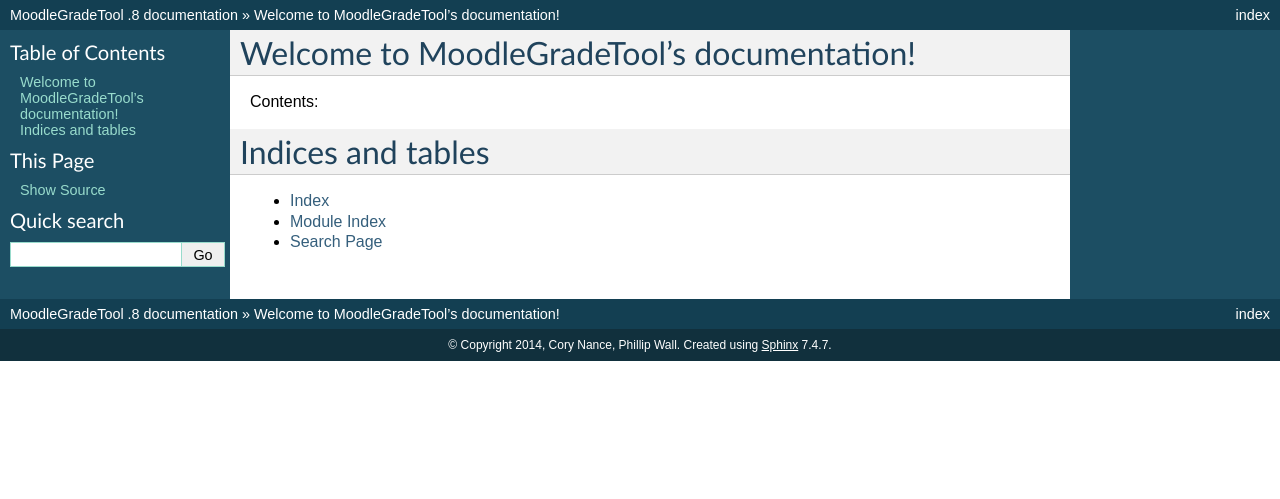
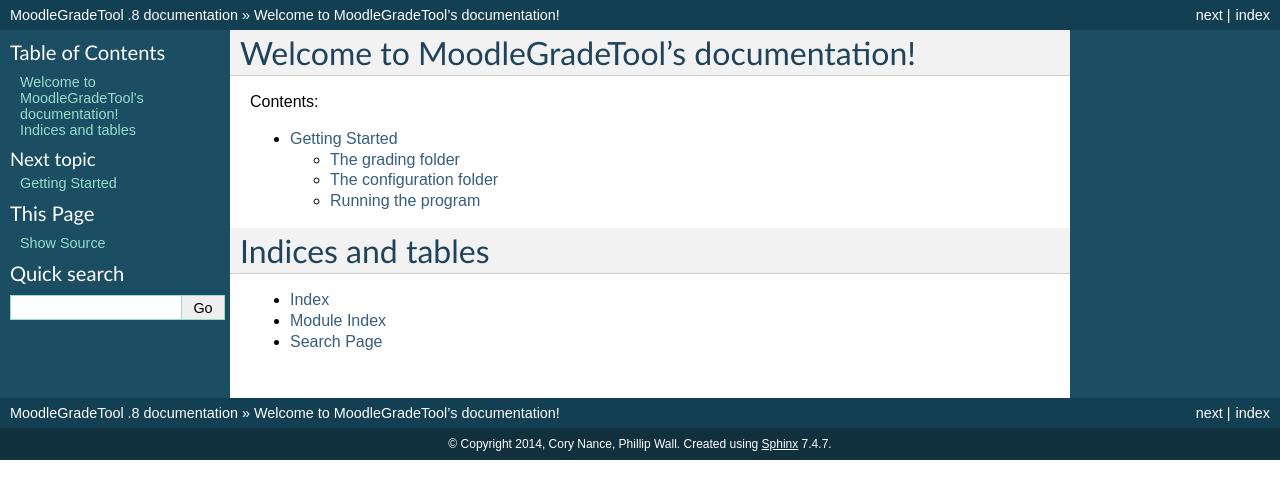
Before and after one commit to canance/MoodleGradeTool, a Sphinx documentation site: the page built from docs/source/index.rst, in a window 1280 px wide. Shown: the top 499 px of the page. Built offline with Sphinx 7.4.7, drawn with Linux system fonts in a browser that asks for light colours; some of the changed lines change nothing that is shown.

Commit message:
Added getting started page

```diff
--- /dev/null
+++ b/docs/source/gettingstarted.rst
@@ -0,0 +1,85 @@
+===============
+Getting Started
+===============
+
+The grading folder
+++++++++++++++++++
+
+The grading folder is either a folder or zip file that contains the Java projects downloaded from Moodle. The projects can either be
+single Java files or zip folders. The MoodleGradeTool will separate these in to individual student folders
+automatically.
+
+If a zip file is given, it is extracted to the parent directory of the zip file.
+
+.. Note:: For best results extract the zip file first
+
+
+The configuration folder
+++++++++++++++++++++++++
+
+The configuration folder contains everything needed to setup the tests. Test configuration files end with either
+".test" or ".testx" (if it is an xml configuration). The format of the configuration file depends on the type of test
+it is meant for.
+
+If this folder is not specified, the grading folder is used.
+
+Running the program
++++++++++++++++++++
+
+The folders need to be setup before you run the program. There are currently two supported interfaces: a text interface
+and a graphical QML interface.
+
+Text Mode - grade.py
+--------------------
+The work flow for the text interface is as follows:
+
+1. Select the grading and configuration folders
+    When you start grade.py it will prompt you for the location for the folders described above. You may have to hit
+    tab a couple of times to get the file path field in focus. Both of the fields support tab completion.
+
+#. Select the tests to run
+        You will be presented with a list of tests that were found; check all the ones you want to run
+
+#. The projects are built and tested with the selected tests
+
+#. After each student has been tested you will be presented with a results screen
+        On that screen you can:
+            - View the source code and test outputs
+            - View the total score of the student
+            - View the break down of the tests
+            - Save the outputs to a file
+            - Manually interact with the program
+
+#. At then end of testing, a results.xml will be saved that contains an overall report for the class
+
+QML Mode - qgrade.py
+--------------------
+
+A graphical interface is given to the grade tool through qml. This is an example of the main window:
+
+.. image:: ./qml_main.png
+
+It is separated into 4 main parts.
+
+    1. At the top is the initial configuration. The first thing you need to do is choose
+    the folders you want to use.
+
+.. Warning:: Zip folders are not fully supported in the graphical interface yet, you need to type them in manually
+..
+
+    2. After you select your folders you need to press the *Reload Configuration* button and a list of detected tests will
+    show up in the space on the right hand side of the window. When you've selected your tests,
+    you need to click the *Change Selection* button to actually set them up to be used.
+
+    3. After completing all of the above you can press *Start* to start building and testing. The students list won't actually
+    show up until you get to this point. The students will change color to show you what is currently going on.
+
+        - Gray: The student is still in processing
+        - Green: The testing has been done without error
+        - Red: There was a problem with this student (right now this only happens with build errors
+
+    4. The final part at the bottom of the window gives you information about the selected student. In the list on the left
+    the test results are broken down, in the list on the right the available outputs are shown. Clicking on an output
+    selects it. *View Output* toggles between showing the selected output and showing the students list.
+
+.. Note:: Currently the QML interface does not support reports or manually interacting with student programs
--- a/docs/source/index.rst
+++ b/docs/source/index.rst
@@ -11,6 +11,7 @@
 .. toctree::
    :maxdepth: 2
 
+   gettingstarted
 
 
 Indices and tables
```
Also changed, not shown: docs/source/qml_main.png (added).
